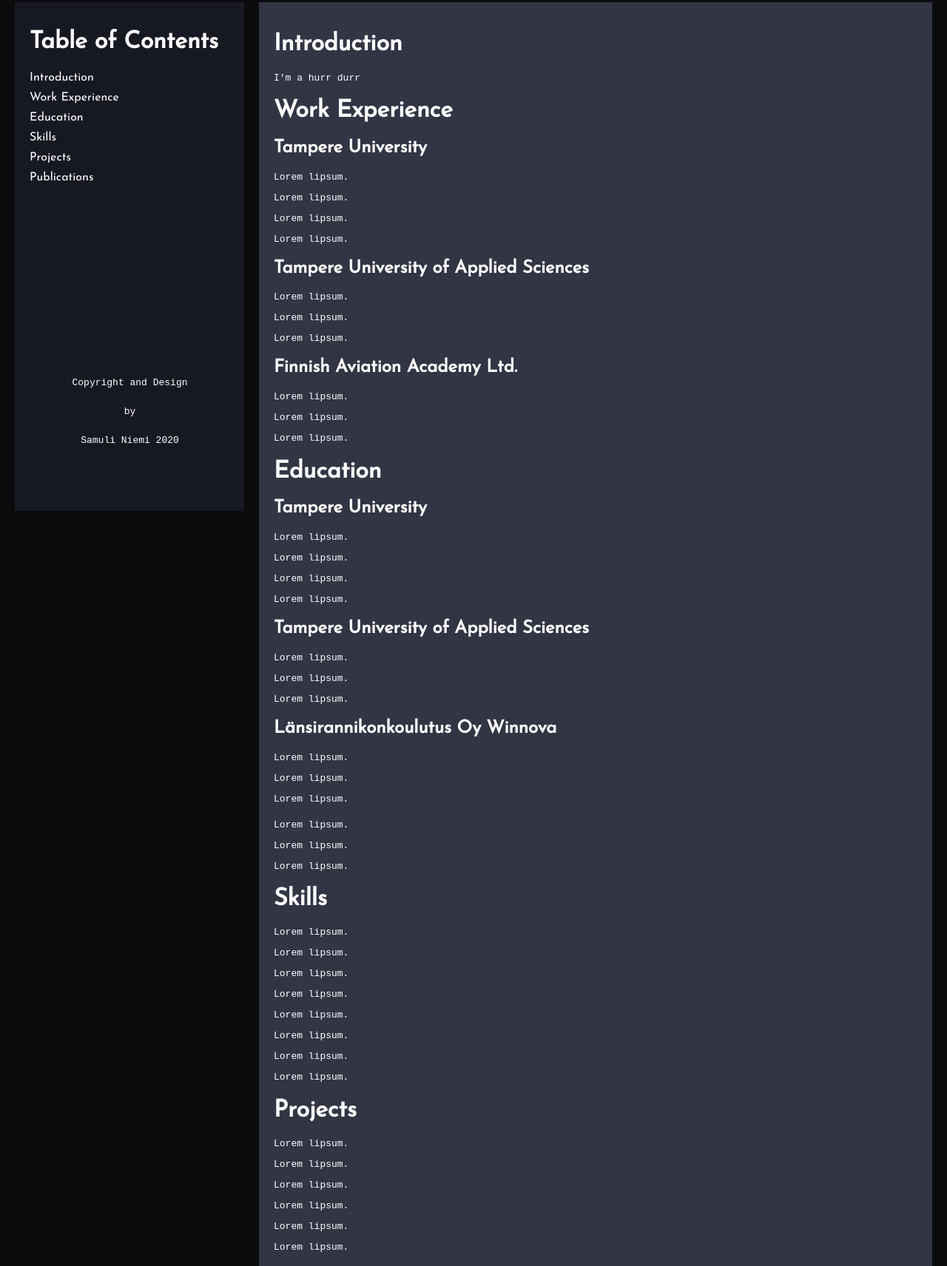
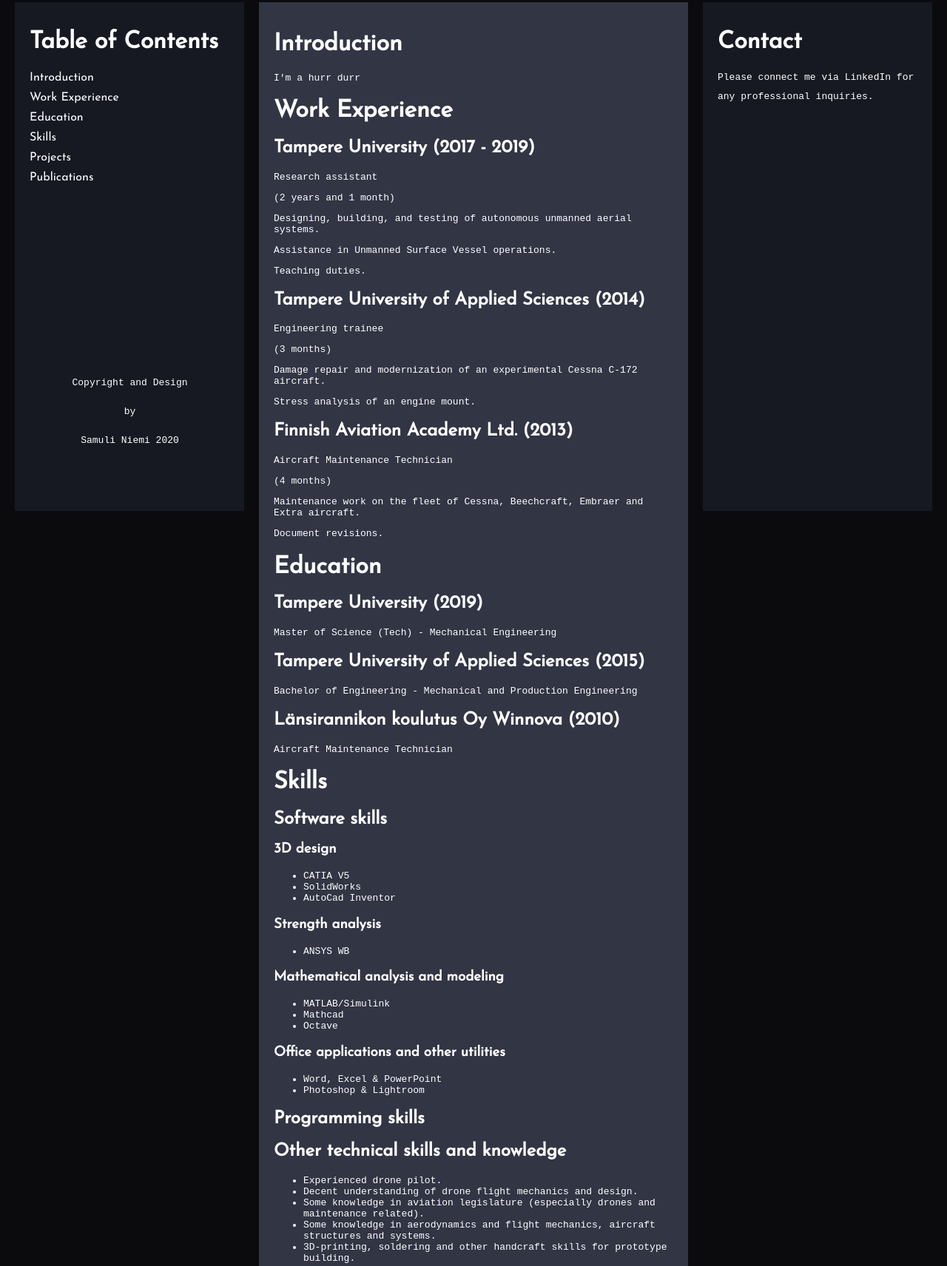
Before and after one commit to samuliniemi/samuliniemi.github.io, a plain HTML site: page index.html in a window 1280 px wide. Shown: the part 117-1829 px from the top of the page at 74% size. Drawn offline with Linux system fonts and the light colour scheme.

Commit message:
Third column, some basic information added.

```diff
--- a/index.html
+++ b/index.html
@@ -41,21 +41,21 @@
         border: none;
         line-height: 2em;
         min-height: 400px;
-
-
+        z-index: 2;
       }
 
 
 
       #content {
         background: rgba( 49, 53, 68,1);
-        width: calc(100% - 410px);
+        width: calc(100% - 740px);
         position: absolute;
         top: 110px;
         left: 340px;
         margin: 10px 20px 26px 10px;
         padding: 20px;
         min-width: 500px;
+        z-index: 3;
       }
 
       #extra-info {
@@ -63,14 +63,27 @@
         bottom: 10%;
         left: 25%;
         text-align: center;
+      }
 
+      #contact {
+        background: rgba( 22, 25, 34,1);
+        width: 270px;
+        height: 81%;
+        position: fixed;
+        top: 110px;
+        right: 0px;
+        margin: 10px 20px 10px 10px;
+        padding: 20px;
+        border: none;
+        line-height: 2em;
+        min-height: 400px;
+        z-index: 1;
       }
 
       a.local-link {
         text-decoration: none;
         font-family: 'Josefin Sans', sans-serif;
         color: white;
-
       }
 
       a:visited {
@@ -96,8 +109,8 @@
       }
 
       .fa:hover {
-      opacity: 0.7;
-    }
+        opacity: 0.7;
+      }
 
 
       .fa-twitter {
@@ -127,6 +140,20 @@
         top: inherit;
         padding: inherit;
       }
+
+      #duration {
+
+      }
+
+      #title {
+
+      }
+
+      #tasks {
+
+      }
+
+
 
 
     </style>
@@ -182,74 +209,107 @@
 
       <h1 id="work">Work Experience</h1>
 
-      <h2>Tampere University</h2>
-
-      <p>Lorem lipsum.</p>
-
-      <p>Lorem lipsum.</p>
-      <p>Lorem lipsum.</p>
-      <p>Lorem lipsum.</p>
+      <h2>Tampere University (2017 - 2019)</h2>
+      <p id='title'>Research assistant</p>
+      <p id='duration'>(2 years and 1 month) </p>
 
 
-      <h2>Tampere University of Applied Sciences</h2>
 
-      <p>Lorem lipsum.</p>
-      <p>Lorem lipsum.</p>
-      <p>Lorem lipsum.</p>
+      <div id='tasks'>
+        <p>Designing, building, and testing of autonomous unmanned aerial systems.</p>
+        <p>Assistance in Unmanned Surface Vessel operations. </p>
+        <p>Teaching duties.</p>
 
-      <h2>Finnish Aviation Academy Ltd.</h2>
+      </div>
 
-      <p>Lorem lipsum.</p>
-      <p>Lorem lipsum.</p>
-      <p>Lorem lipsum.</p>
+
+      <h2>Tampere University of Applied Sciences (2014)</h2>
+      <p id='title'>Engineering trainee</p>
+      <p id='duration'>(3 months)</p>
+
+
+
+      <div id='tasks'>
+        <p>Damage repair and modernization of an experimental Cessna C-172 aircraft.</p>
+        <p>Stress analysis of an engine mount.</p>
+
+      </div>
+
+      <h2>Finnish Aviation Academy Ltd. (2013)</h2>
+      <p id='title'>Aircraft Maintenance Technician</p>
+      <p id='duration'> (4 months) </p>
+
+
+
+
+      <div id='tasks'>
+        <p>Maintenance work on the fleet of Cessna, Beechcraft, Embraer and Extra aircraft.</p>
+        <p>Document revisions.</p>
+
+      </div>
 
       <h1 id"education">Education</h1>
 
-      <h2>Tampere University</h2>
-
-      <p>Lorem lipsum.</p>
-
-      <p>Lorem lipsum.</p>
-      <p>Lorem lipsum.</p>
-      <p>Lorem lipsum.</p>
+      <h2>Tampere University (2019)</h2>
+      <p id='title'>Master of Science (Tech) - Mechanical Engineering</p>
 
 
-      <h2>Tampere University of Applied Sciences</h2>
 
-      <p>Lorem lipsum.</p>
-      <p>Lorem lipsum.</p>
-      <p>Lorem lipsum.</p>
 
-      <h2>Länsirannikonkoulutus Oy Winnova</h2>
+      <h2>Tampere University of Applied Sciences (2015)</h2>
+      <p id='title'>Bachelor of Engineering - Mechanical and Production Engineering</p>
 
-      <p>Lorem lipsum.</p>
-      <p>Lorem lipsum.</p>
-      <p>Lorem lipsum.</p>
+
+
+      <h2>Länsirannikon koulutus Oy Winnova (2010)</h2>
+      <p id='title'>Aircraft Maintenance Technician</p>
 
 
 
 
 
+      <h1 id="skills">Skills</h1>
 
-      <h2></h2>
+        <h2>Software skills</h2>
 
-      <p>Lorem lipsum.</p>
-      <p>Lorem lipsum.</p>
-      <p>Lorem lipsum.</p>
+          <h3>3D design</h3>
+            <ul>
+              <li>CATIA V5</li>
+              <li>SolidWorks</li>
+              <li>AutoCad Inventor</li>
+            </ul>
+          <h3>Strength analysis</h3>
+            <ul>
+              <li>ANSYS WB</li>
+            </ul>
+          <h3>Mathematical analysis and modeling</h3>
+            <ul>
+              <li>MATLAB/Simulink</li>
+              <li>Mathcad</li>
+              <li>Octave</li>
+            </ul>
+          <h3>Office applications and other utilities</h3>
+            <ul>
+              <li>Word, Excel & PowerPoint</li>
+              <li>Photoshop & Lightroom</li>
+            </ul>
+
+        <h2>Programming skills</h2>
 
 
-      <h2></h2>
 
-      <h1 id="skills">Skills</h1>
 
-      <p>Lorem lipsum.</p>
-      <p>Lorem lipsum.</p>
-      <p>Lorem lipsum.</p>
-      <p>Lorem lipsum.</p>
-      <p>Lorem lipsum.</p>
-      <p>Lorem lipsum.</p>
-      <p>Lorem lipsum.</p>
-      <p>Lorem lipsum.</p>
+        <h2>Other technical skills and knowledge</h2>
+          <ul>
+            <li>Experienced drone pilot.</li>
+            <li>Decent understanding of drone flight mechanics and design.</li>
+            <li>Some knowledge in aviation legislature (especially drones and maintenance related).</li>
+            <li>Some knowledge in aerodynamics and flight mechanics, aircraft structures and systems.</li>
+            <li>3D-printing, soldering and other handcraft skills for prototype building.</li>
+          </ul>
+
+
+
 
 
       <h1 id="projects">Projects</h1>
@@ -275,6 +335,14 @@
 
     </div>
 
+    <div id="contact">
+
+      <h1>Contact</h1>
+
+      <p>Please connect me via LinkedIn for any professional inquiries.</p>
+
+    </div>
+
 
 
 
```
